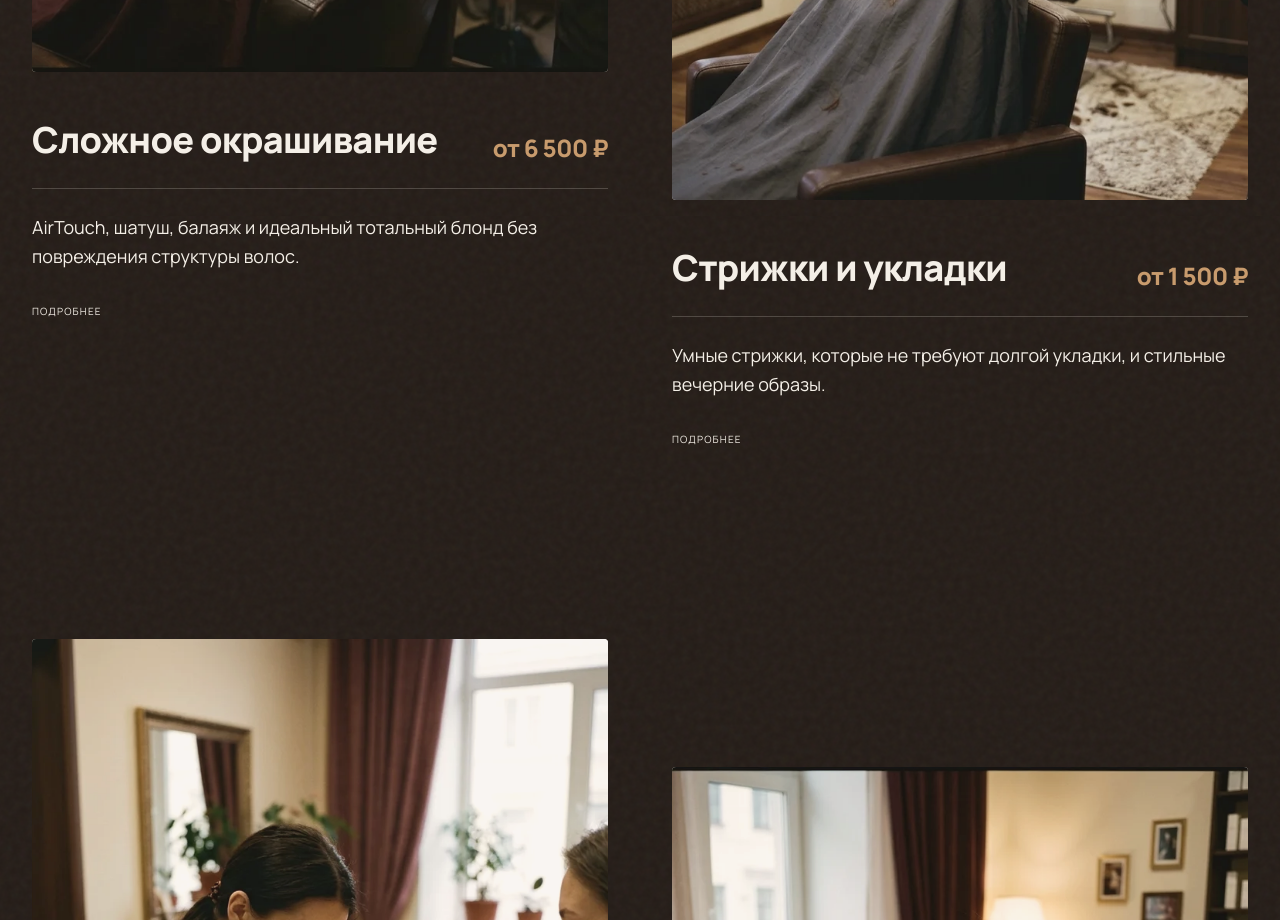
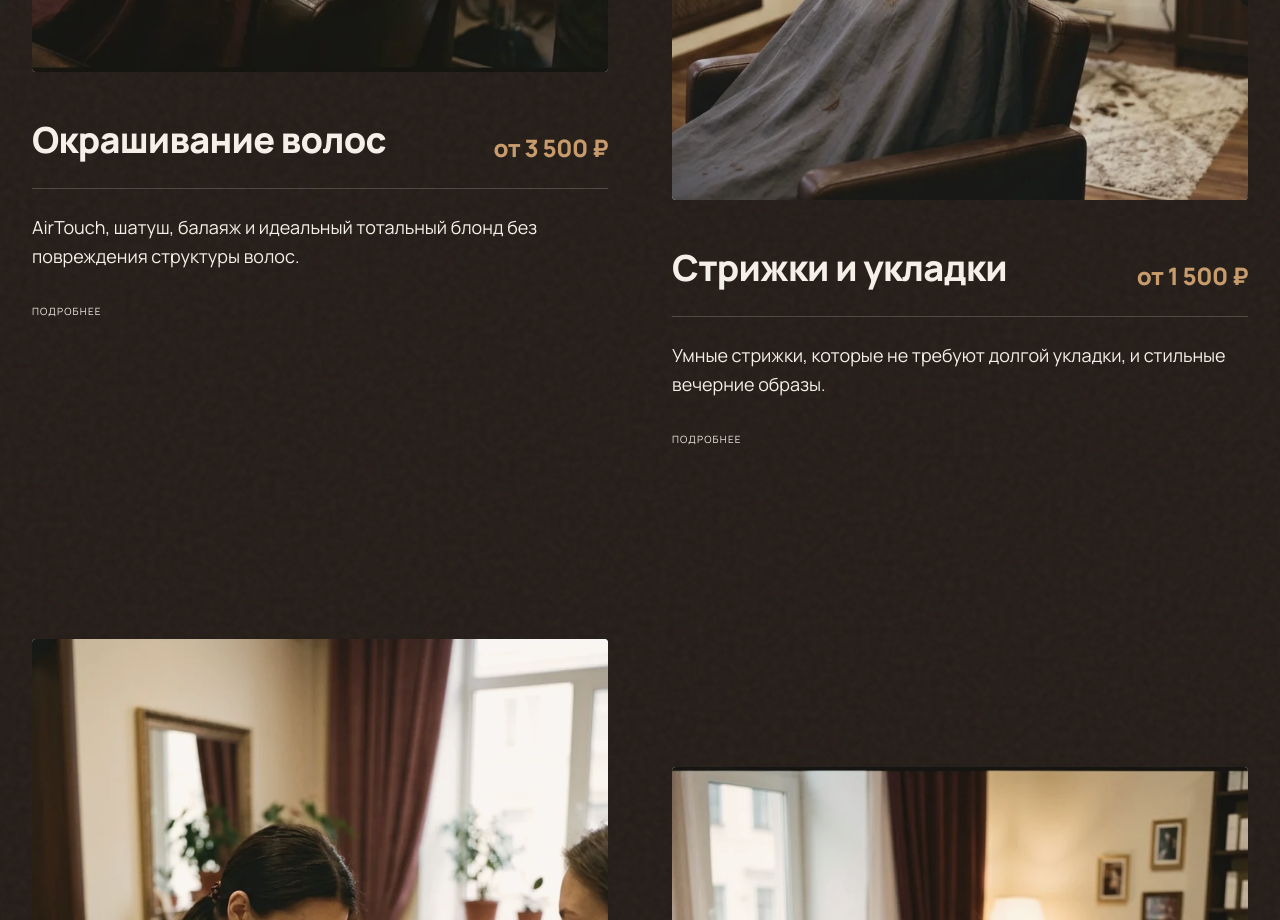
Before and after one commit to Kuala2/WebSite_Ref_Full, a Next.js app: page / in a window 1280 px wide. Shown: the part 2900-3820 px from the top of the page. Built offline with nearby package versions, Linux system fonts and the light colour scheme; a web font is replaced by a local one.

Commit message:
fix: synchronize pricing, categories and filter names between homepage, services and gallery

```diff
--- a/src/components/GalleryFilters.tsx
+++ b/src/components/GalleryFilters.tsx
@@ -5,11 +5,11 @@ import WarmImage from "@/components/UI/WarmImage";
 import { GALLERY_WORKS } from "@/constants/data";
 
 const FILTERS = [
- { key: "all", name: "Все" },
- { key: "okrashivanie", name: "Окрашивание" },
- { key: "strizhki", name: "Стрижки" },
- { key: "nogti", name: "Ногти" },
- { key: "brovi", name: "Брови и перманент" },
+ { key: "all", name: "Все работы" },
+ { key: "okrashivanie", name: "Окрашивание волос" },
+ { key: "strizhki", name: "Стрижки и укладки" },
+ { key: "manikyur-pedikyur", name: "Маникюр и педикюр" },
+ { key: "permanent", name: "Брови и перманент" },
 ];
 
 export default function GalleryFilters() {
--- a/src/constants/data.ts
+++ b/src/constants/data.ts
@@ -74,9 +74,9 @@ export const ADVANTAGES = [
 
 export const TOP_SERVICES = [
   {
-    title: "Сложное окрашивание",
+    title: "Окрашивание волос",
     description: "AirTouch, шатуш, балаяж и идеальный тотальный блонд без повреждения структуры волос.",
-    priceFrom: "6 500 ₽",
+    priceFrom: "3 500 ₽",
     image: "/images/service-color.webp",
     slug: "okrashivanie",
   },
@@ -427,25 +427,25 @@ export const GALLERY_WORKS = [
     image: "/images/work_crop.webp",
   },
   {
-    category: "nogti",
+    category: "manikyur-pedikyur",
     title: "Нюдовый минимализм",
     description: "Идеальные блики и выравнивание базы",
     image: "/images/work_nude.webp",
   },
   {
-    category: "nogti",
+    category: "manikyur-pedikyur",
     title: "Элегантный французский маникюр",
     description: "Идеальная линия улыбки на миндалевидной форме",
     image: "/images/work_french.webp",
   },
   {
-    category: "brovi",
+    category: "permanent",
     title: "Пудровые брови",
     description: "Теневой пиксельный эффект, форма по золотому сечению",
     image: "/images/work_powder.webp",
   },
   {
-    category: "brovi",
+    category: "permanent",
     title: "Ламинирование ресниц с ботоксом",
     description: "Выразительный изгиб и уплотнение каждой реснички",
     image: "/images/work_lashes.webp",
```
